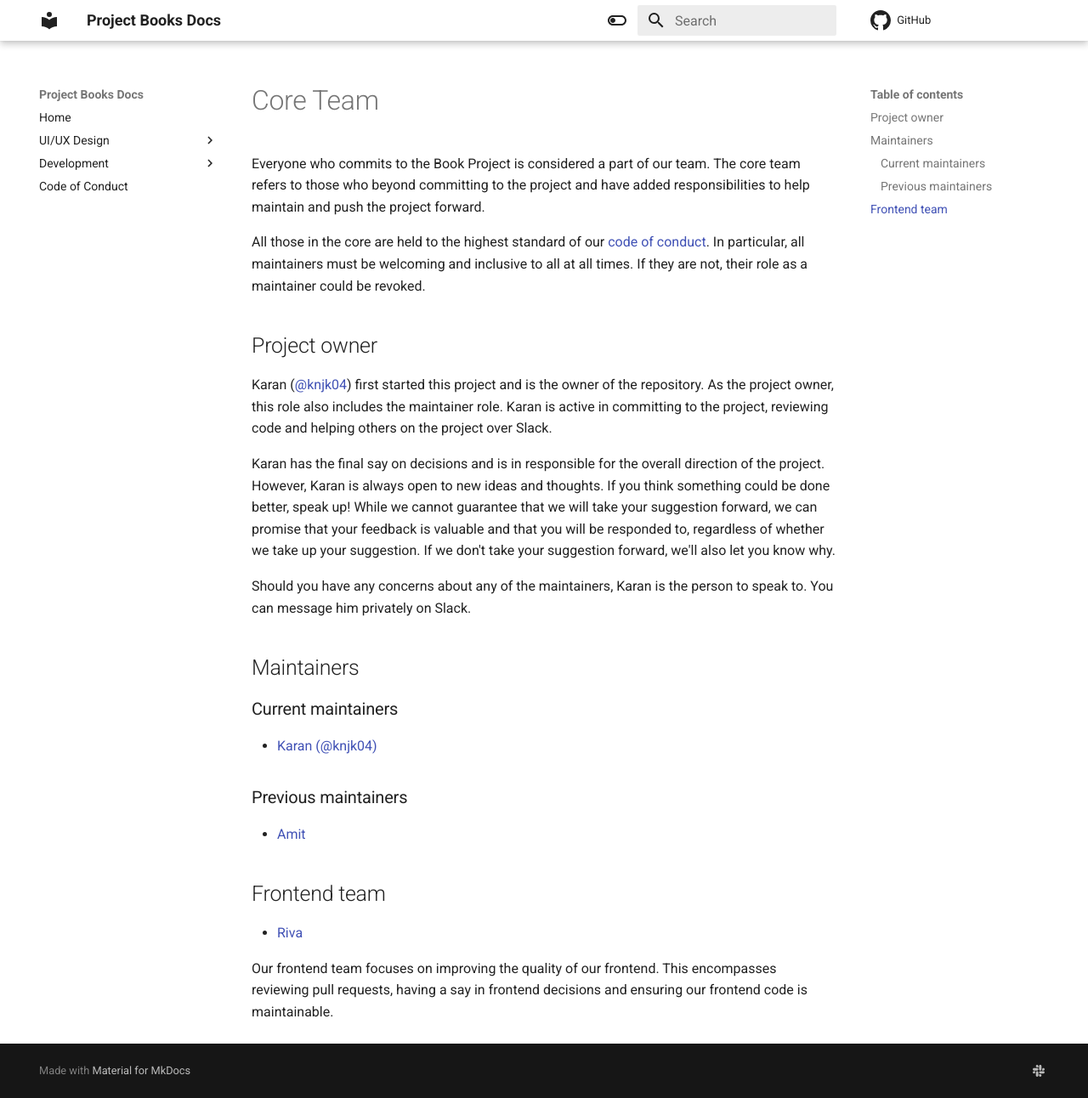
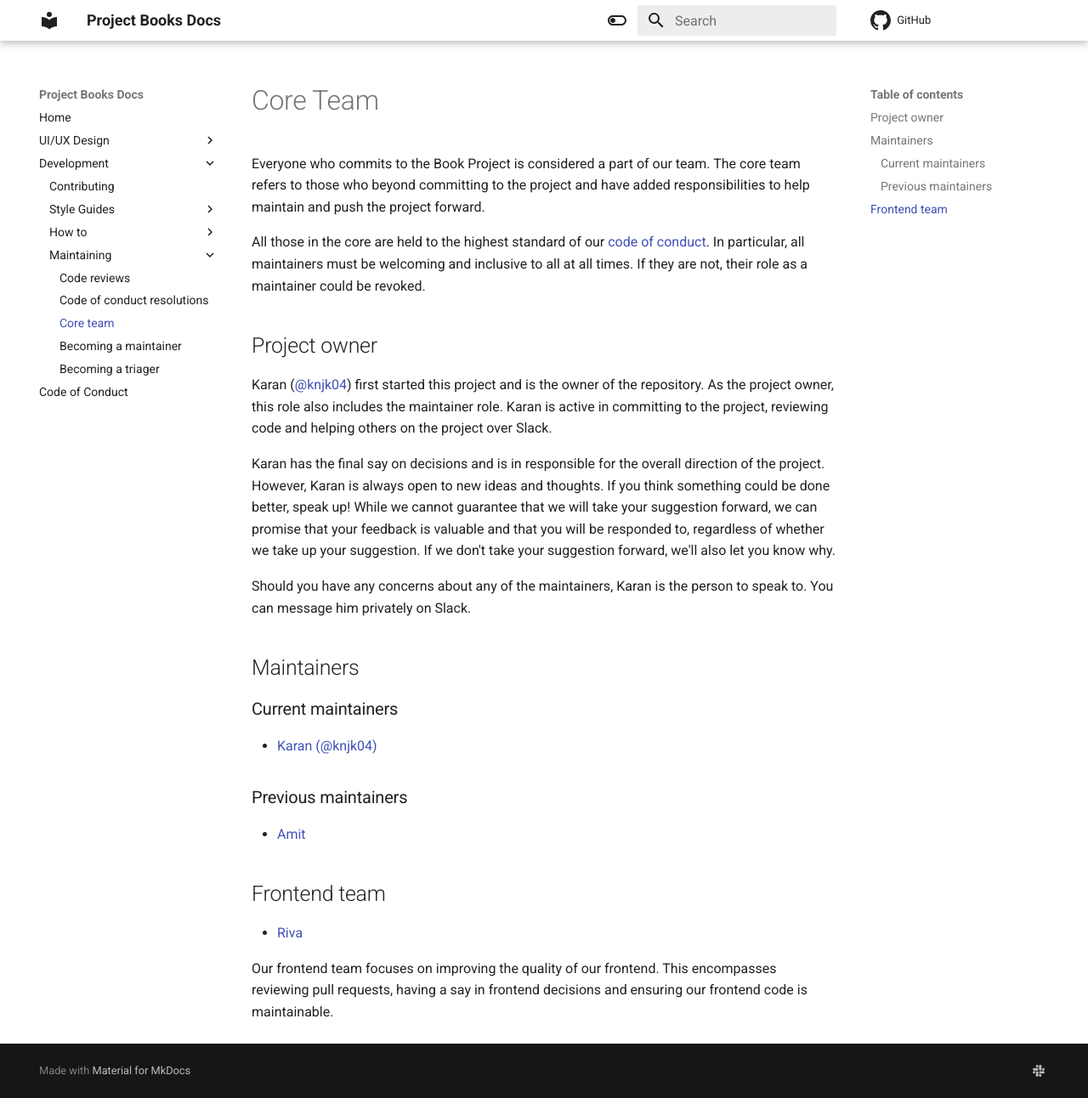
Before and after one commit to Project-Books/project-books.github.io, an MkDocs documentation site: the page built from docs/development/maintaining/core-team.md, in a window 1280 px wide and 1292 px high. Shown: the whole window at 85% size. Built offline with MkDocs 1.6.1 and Material for MkDocs 9.7.7, drawn with Linux system fonts in a browser that asks for light colours.

Commit message:
Add core team page to sidebar

```diff
--- a/mkdocs.yml
+++ b/mkdocs.yml
@@ -18,6 +18,7 @@ nav:
           - Maintaining:
                   - Code reviews: development/maintaining/code-reviews.md
                   - Code of conduct resolutions: development/maintaining/code-of-conduct-resolutions.md
+                  - Core team: development/maintaining/core-team.md
                   - Becoming a maintainer: development/maintaining/maintainer.md
                   - Becoming a triager: development/maintaining/triager.md
   - Code of Conduct: code-of-conduct.md
```
